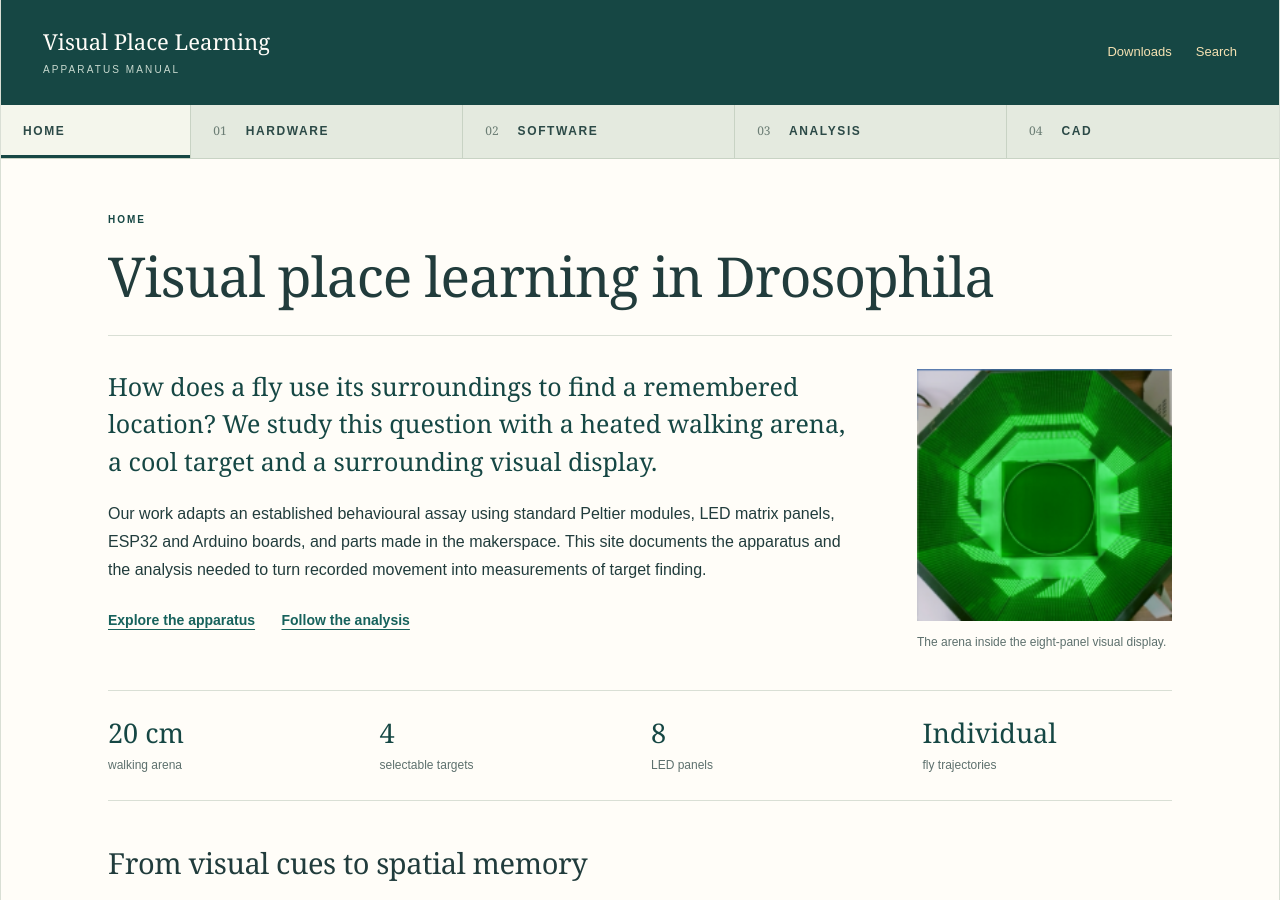
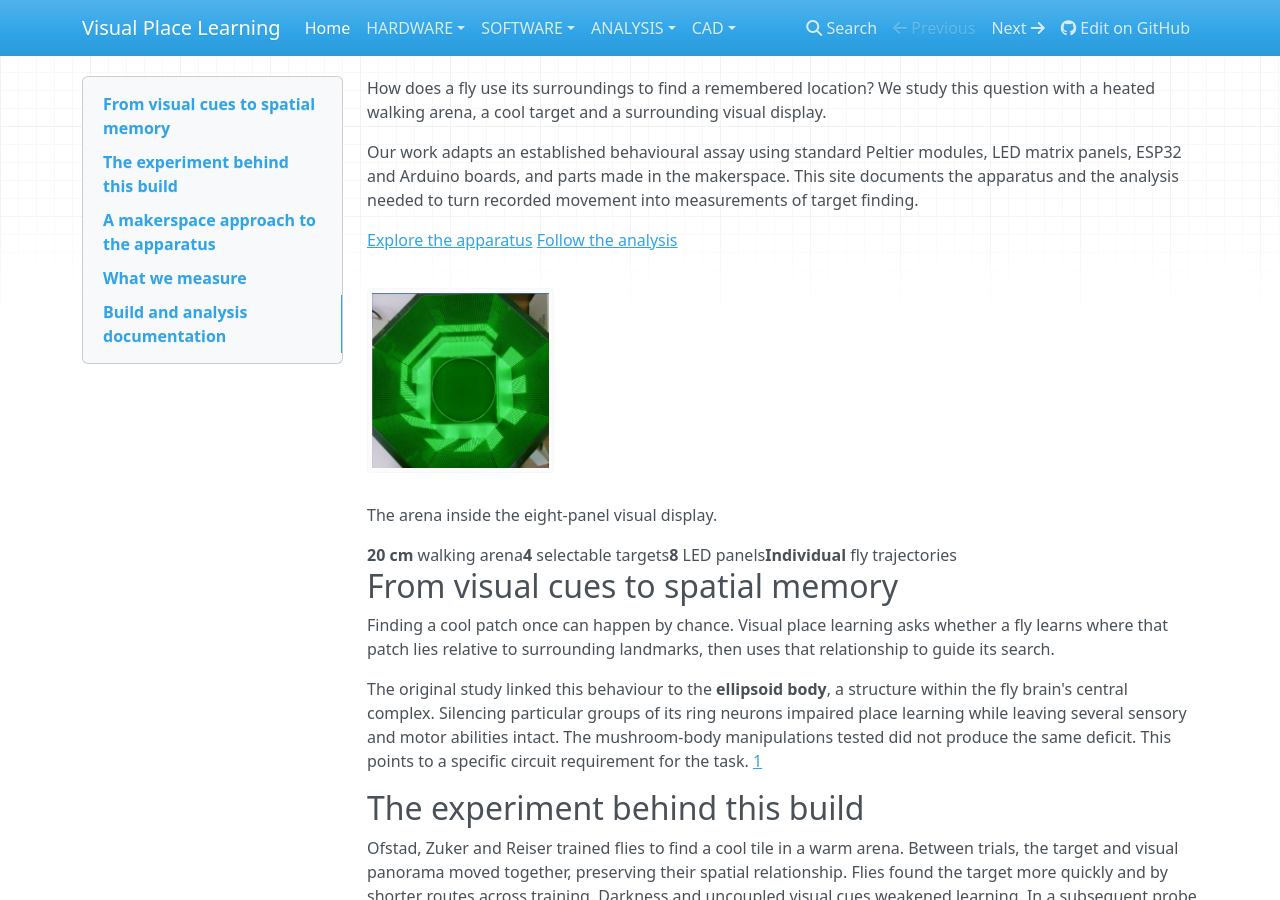
Before and after one commit to ajadismail2/Visual-place-learning, an MkDocs documentation site: the page built from docs/index.md, in a window 1280 px wide and 900 px high. Built offline with MkDocs 1.6.1, drawn with Linux system fonts in a browser that asks for light colours; nearby versions of some CDN libraries; some of the changed lines change nothing that is shown; some of the changed text lies outside the part shown.

Commit message:
Restore standard MkDocs theme

```diff
--- a/mkdocs.yml
+++ b/mkdocs.yml
@@ -5,10 +5,7 @@ site_url: https://ajadismail2.github.io/Visual-place-learning/
 repo_url: https://github.com/ajadismail2/Visual-place-learning
 edit_uri: edit/main/docs/
 theme:
-  name: null
-  custom_dir: theme
-  static_templates:
-    - 404.html
+  name: mkdocs
 plugins:
   - search
 markdown_extensions:
```
